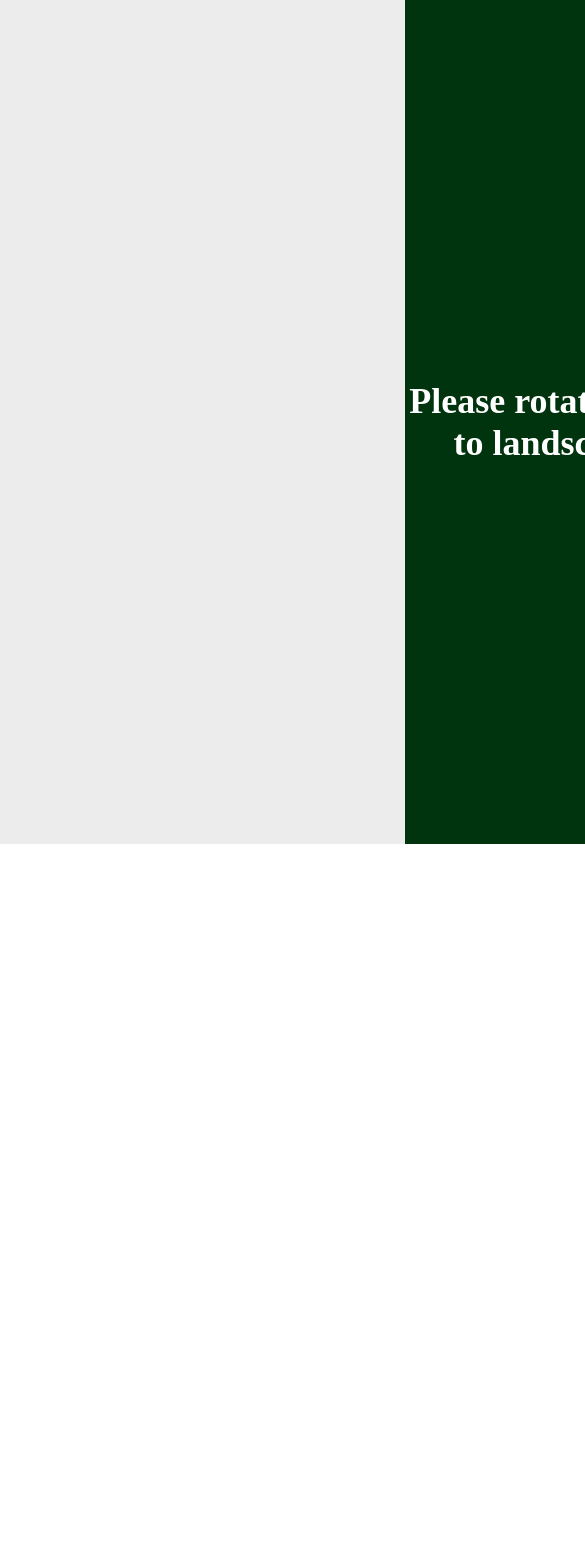
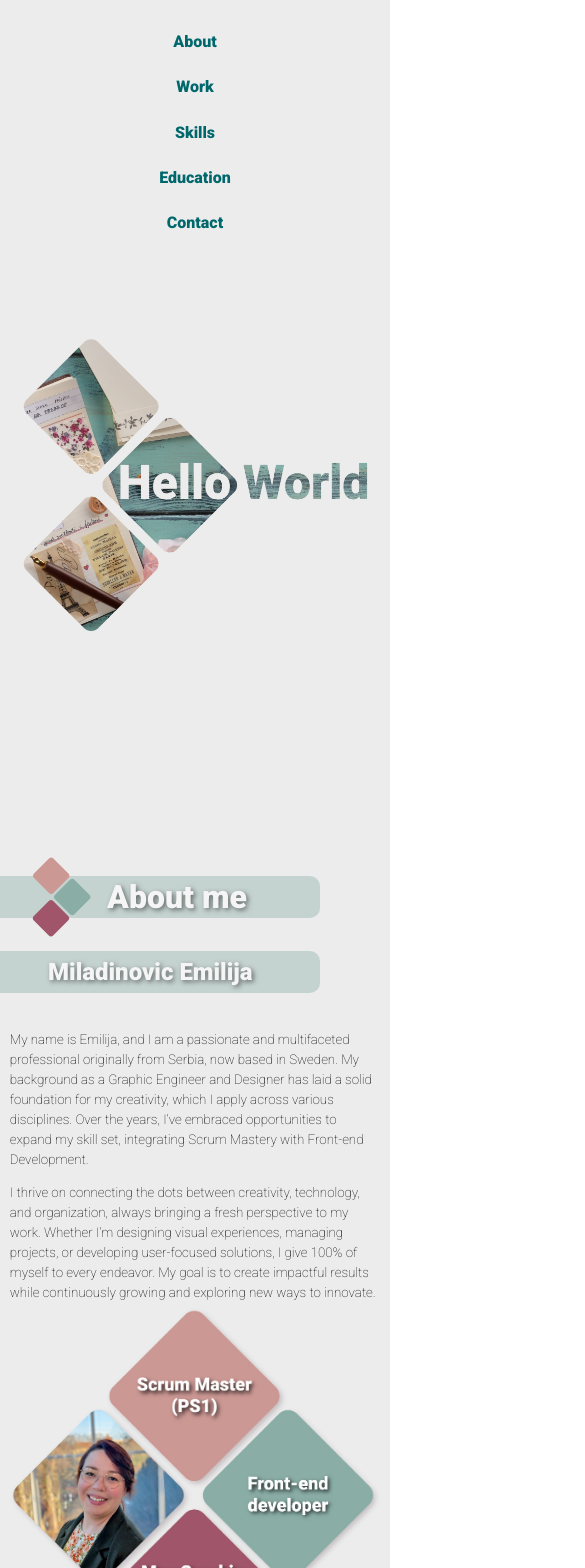
Before and after one commit to angemiJR/Portfolio, a React (Vite) app: page / in a window 390 px wide. Shown: the top 1568 px of the page, 585 px wide, since content can reach past the window. Before the commit the page ends 844 px from the top, so only its background shows below. Built offline with nearby package versions, Linux system fonts and the light colour scheme.

Commit message:
phone part1

```diff
--- a/src/App.css
+++ b/src/App.css
@@ -19,3 +19,12 @@
     font-size: 1.5em;
     text-align: center;
 }
+
+
+@media (max-width: 767px) and (min-width: 320px) {
+    #root {
+        width: 100vw;
+        min-width: 320px;
+
+    }
+}
--- a/src/App.jsx
+++ b/src/App.jsx
@@ -9,25 +9,25 @@ import Contact from './assets/pages/Contact';
 import './App.css';
 
 function App() {
-  const [isPortrait, setIsPortrait] = useState(window.innerHeight > window.innerWidth);
+  // const [isPortrait, setIsPortrait] = useState(window.innerHeight > window.innerWidth);
 
-  useEffect(() => {
-    const handleOrientationChange = () => {
-      setIsPortrait(window.innerHeight > window.innerWidth);
-    };
+  // useEffect(() => {
+  //   const handleOrientationChange = () => {
+  //     setIsPortrait(window.innerHeight > window.innerWidth);
+  //   };
 
-    window.addEventListener("resize", handleOrientationChange);
-    return () => window.removeEventListener("resize", handleOrientationChange);
-  }, []);
+  //   window.addEventListener("resize", handleOrientationChange);
+  //   return () => window.removeEventListener("resize", handleOrientationChange);
+  // }, []);
 
-  // If the screen is in portrait mode, display a warning
-  if (isPortrait) {
-    return (
-      <div className="landscape-warning">
-        <h2>Please rotate your device to landscape mode.</h2>
-      </div>
-    );
-  }
+
+  // if (isPortrait) {
+  //   return (
+  //     <div className="landscape-warning">
+  //       <h2>Please rotate your device to landscape mode.</h2>
+  //     </div>
+  //   );
+  // }
 
   return (
     <>
--- a/src/assets/styles/About.css
+++ b/src/assets/styles/About.css
@@ -15,7 +15,7 @@
     position: relative;
 }
 
-.name{
+.name {
     width: 80%;
     min-width: 600px;
     height: 10vh;
@@ -36,7 +36,7 @@
 
 }
 
-.name .name_box_left{
+.name .name_box_left {
     width: 50vw;
     min-width: 600px;
     height: 8vh;
@@ -54,7 +54,7 @@
 
 
 
-.container2{
+.container2 {
     width: 80vw;
     height: 50%;
     min-width: 1200px;
@@ -110,6 +110,7 @@
         font-size: 3em;
 
     }
+
     .text p {
 
         font-size: 1.5em;
@@ -118,3 +119,106 @@
     }
 
 }
+
+
+
+
+@media (max-width: 767px) and (min-width: 320px) {
+    #about {
+        width: 100vw;
+        height: 100vh;
+        min-width: 320px;
+        min-height: 800px;
+        display: flex;
+        flex-direction: column;
+        justify-content: center;
+        align-items: flex-start;
+        position: relative;
+    }
+
+    .name {
+        width: 80%;
+        min-width: 320px;
+        height: 7vh;
+        display: flex;
+        margin-top: 1em;
+        justify-content: flex-start;
+        align-items: center;
+        /* border: 2px solid #cc9793; */
+    }
+
+    .name h3 {
+        font-family: "Roboto_Black";
+        font-size: 1.5em;
+        color: whitesmoke;
+        text-shadow: 2px 2px 5px rgba(0, 0, 0, 0.5);
+        margin-left: 2em;
+
+
+    }
+
+    .name .name_box_left {
+        width: 50vw;
+        min-width: 320px;
+        height: 5vh;
+        border-radius: 0em 10px 10px 0em;
+        justify-self: flex-start;
+        margin-top: 1em;
+        left: -2em;
+        background-color: rgba(137, 173, 165, 0.4);
+        display: flex;
+        align-items: center;
+        justify-content: flex-start;
+    }
+
+
+
+
+
+    .container2 {
+        width: 95vw;
+        height: 85%;
+        min-width: 320px;
+        margin-top: 2em;
+        /* border: 5px solid red; */
+        display: flex;
+        flex-direction: column;
+        justify-content: space-around;
+        align-items: flex-start;
+        align-self: center;
+        overflow: visible;
+
+    }
+
+    .text {
+        width: 100%;
+        height: 90%;
+        margin: 0em;
+        display: flex;
+        flex-direction: column;
+        justify-content: center;
+        align-items: center;
+
+        /* border: 1px solid red; */
+    }
+
+    .text p {
+        font-family: "Roboto_Thin";
+        font-size: 10pt;
+        line-height: 1.5;
+        margin-top: 1em;
+
+    }
+
+    .text p:first-child {
+        margin-top: 0;
+    }
+
+    #picture_about {
+        height: auto;
+        width: 100%;
+
+        margin-top: 0;
+    }
+
+}
--- a/src/assets/styles/Common.css
+++ b/src/assets/styles/Common.css
@@ -127,3 +127,58 @@
 
     }
 }
+
+@media (max-width: 767px) and (min-width: 320px) {
+    .chapter_left {
+        width: 80vw;
+        height: 15vh;
+        min-width: 320px;
+        display: flex;
+        margin-top: 2em;
+        justify-content: flex-start;
+        align-items: flex-start;
+        flex-direction: column;
+        position: relative;
+        /* border: 2px solid #128312; */
+    }
+
+    .chapter_left .LogoClean {
+        width: 7vh;
+        height: auto;
+        margin-right: 1em;
+    }
+
+    .chapter_left .color_box_left {
+        width: 70vw;
+        min-width: 320px;
+        height: 5vh;
+        border-radius: 0em 10px 10px 0em;
+        justify-self: flex-start;
+
+        left: -2em;
+        background-color: rgba(137, 173, 165, 0.4);
+        display: flex;
+        align-items: center;
+        justify-content: flex-start;
+    }
+
+    .chapter_left .color_box_left .box {
+        width: 50vw;
+        min-width: 320px;
+        height: auto;
+        padding-left: 2em;
+        display: flex;
+        align-items: center;
+        justify-content: flex-start;
+    }
+
+
+    .chapter_left h2 {
+        font-family: "Roboto_Black";
+        font-size: 2em;
+        color: whitesmoke;
+        text-shadow: 2px 2px 5px rgba(0, 0, 0, 0.5);
+    }
+
+
+}
--- a/src/assets/styles/Hello.css
+++ b/src/assets/styles/Hello.css
@@ -35,3 +35,37 @@
 
     /* border: 2px solid blue; */
 }
+
+
+@media (max-width: 767px) and (min-width: 320px) {
+    #hello {
+        width: 95vw;
+        height: 100vh;
+        min-width: 320px;
+        min-height: 800px;
+        display: flex;
+        flex-direction: column;
+        justify-content: flex-start;
+        align-items: flex-start;
+        position: relative;
+    }
+
+    .container {
+        width: 95vw;
+        height: 95vh;
+        min-width: 320px;
+        display: flex;
+        justify-content: center;
+        align-items: center;
+        overflow: hidden;
+        z-index: 1;
+        position: absolute;
+        top: 10vh;
+    }
+
+    #picture_hello {
+        height: auto;
+        width: 95%;
+        object-fit: cover;
+    }
+}
--- a/src/assets/styles/Navbar.css
+++ b/src/assets/styles/Navbar.css
@@ -39,3 +39,32 @@
         font-size: 2rem;
     }
 }
+
+
+@media (max-width: 767px) and (min-width: 320px) {
+    .navbar {
+        /* border: 1px solid green; */
+          width: 95vw;
+          min-width: 320px;
+          min-height: 200px;
+          display: flex;
+          flex-direction: column;
+          justify-content: space-between;
+          align-self: center;
+          align-items: center;
+          margin-top: 2em;
+          position: static;
+          z-index: 3;
+          background-color:#ececec;
+      }
+
+
+
+      .navbar a {
+
+          font-size: 1rem;
+
+      }
+
+
+}
```
Lines whose indentation alone changed are shown as unchanged.
